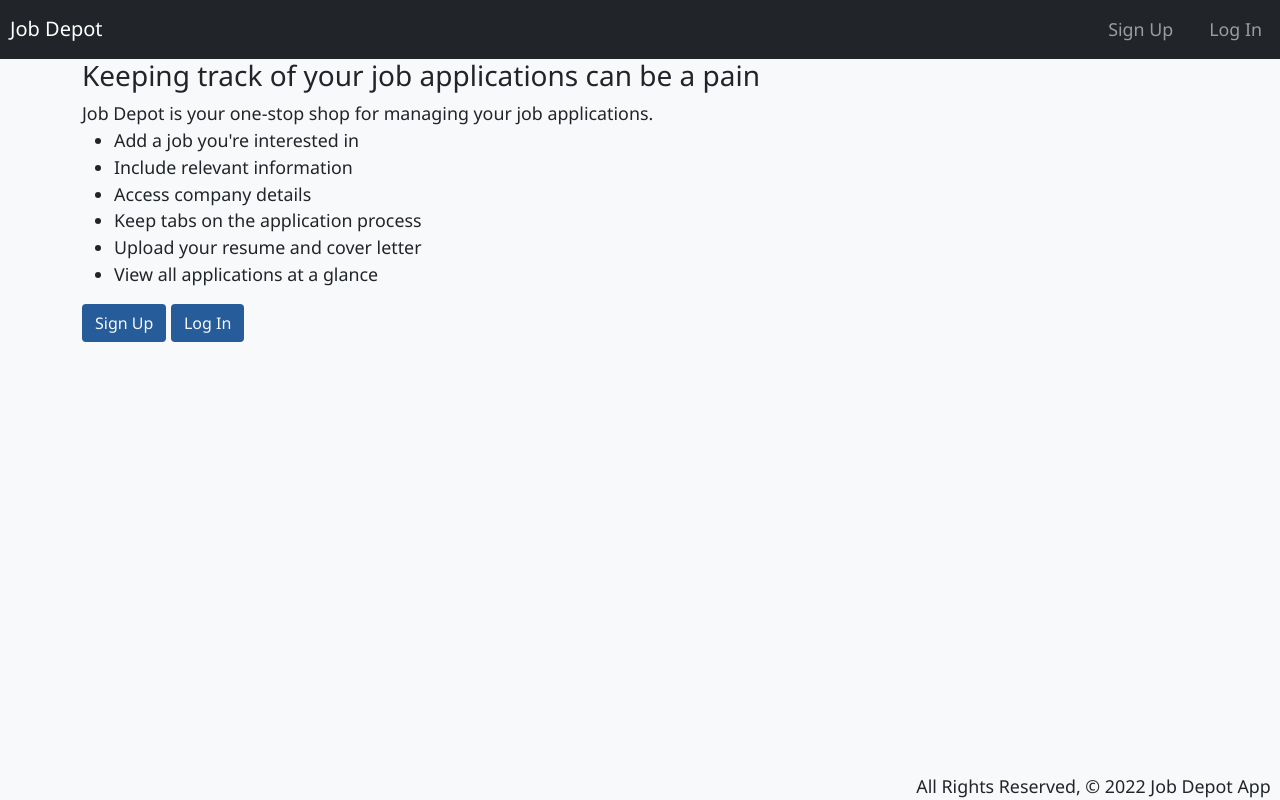
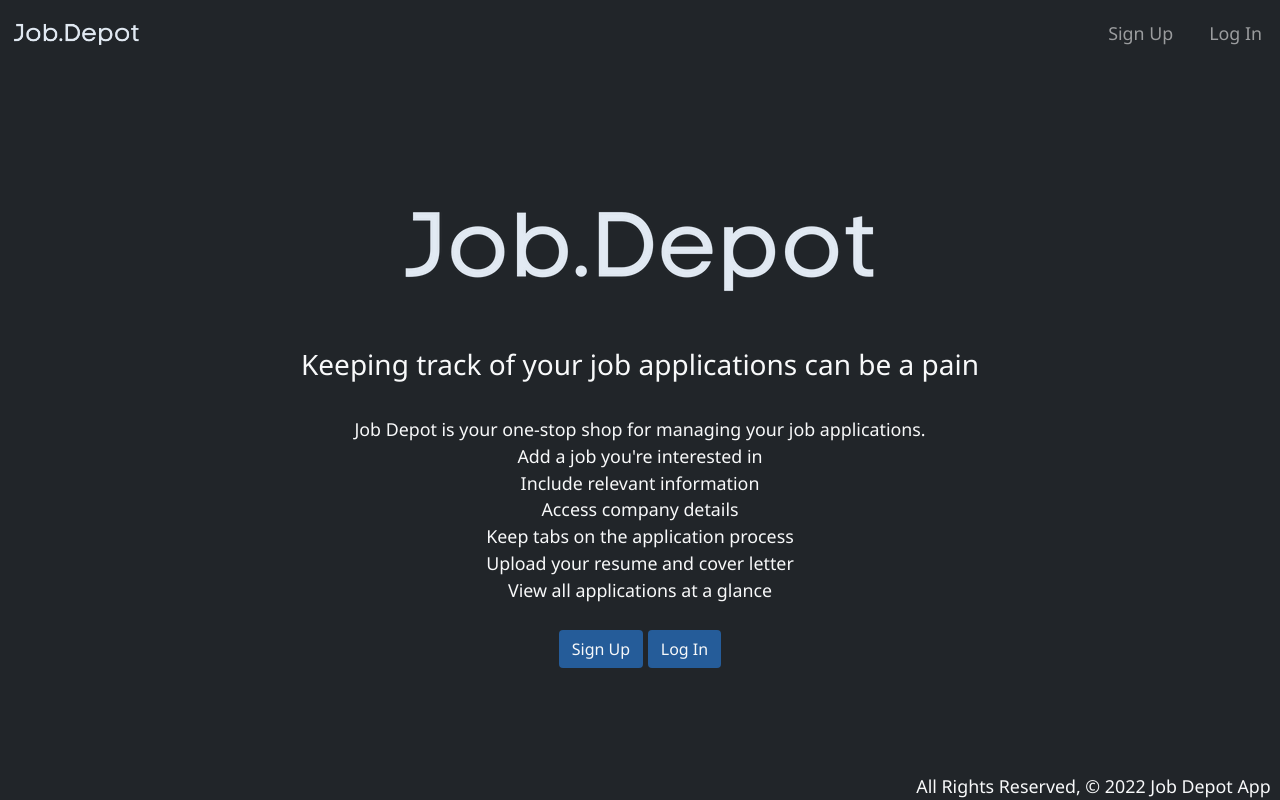
Before and after one commit to woojinv/Job-tracker, a Django app: page / in a window 1280 px wide. Run offline with Django 4.2, Linux system fonts and the light colour scheme.

Commit message:
home page

```diff
--- a/main_app/static/css/style.css
+++ b/main_app/static/css/style.css
@@ -59,8 +59,6 @@ a {
 a:hover {
   color: var(--clr-mid);
 }
-
-
 
 p {
   margin-bottom: 0;
@@ -155,3 +153,25 @@ p {
 .feature {
   color: var(--clr-feat);
 }
+
+.cover {
+  background-color: var(--clr-dark);
+  color: var(--clr-light);
+  display: flex;
+  flex-direction: column;
+  justify-content: center;
+  text-align: center;
+}
+
+ul {
+  list-style-type: none;
+}
+
+.home {
+  background-color: var(--clr-dark);
+  color: var(--clr-light);
+}
+
+#cover-logo {
+  max-width: 100%;
+}
--- a/main_app/templates/base.html
+++ b/main_app/templates/base.html
@@ -18,7 +18,9 @@
 
   <header>
     <nav class="navbar navbar-expand-md navbar-dark">
-        <a class="navbar-brand" href="/">Job Depot</a>
+      <a class="navbar-brand" href="/">
+        <img src="../static/images/logo-light.png" height="40" class="d-inline-block align-top" alt="">
+      </a>
         <button class="navbar-toggler" type="button" data-bs-toggle="collapse" data-bs-target="#navbarNav" aria-controls="navbarNav" aria-expanded="false" aria-label="Toggle navigation">
           <span class="navbar-toggler-icon"></span>
         </button>
@@ -39,7 +41,7 @@
   </header>
 
 
-  <main class="container">
+  {% comment %} <main class="container"> {% endcomment %}
     {% block content %}
     {% endblock %}
   </main>
--- a/main_app/templates/home.html
+++ b/main_app/templates/home.html
@@ -1,33 +1,88 @@
-{% extends 'base.html' %} {% block content %}
+{% load static %}
+
+<!DOCTYPE html>
+<html lang="en">
+<head>
+  <meta charset="UTF-8">
+  <meta name="viewport" content="width=device-width, initial-scale=1.0">
+  <meta http-equiv="X-UA-Compatible" content="ie=edge">
+  <title>Job Depot</title>
+  <link rel="preconnect" href="https://fonts.googleapis.com">
+<link rel="preconnect" href="https://fonts.gstatic.com" crossorigin>
+<link href="https://fonts.googleapis.com/css2?family=Noto+Sans&display=swap" rel="stylesheet">
+  <link href="https://cdn.jsdelivr.net/npm/bootstrap@5.1.3/dist/css/bootstrap.min.css" rel="stylesheet" integrity="sha384-1BmE4kWBq78iYhFldvKuhfTAU6auU8tT94WrHftjDbrCEXSU1oBoqyl2QvZ6jIW3" crossorigin="anonymous">
+  <link href="{% static 'css/style.css' %}" rel="stylesheet" type="text/css" >
+</head>
+<body class="home">
 
 
+  <header>
+    <nav class="navbar navbar-expand-md navbar-dark">
+      <a class="navbar-brand" href="/">
+        <img src="../static/images/logo-light.png" height="40" class="d-inline-block align-top" alt="">
+      </a>
+        <button class="navbar-toggler" type="button" data-bs-toggle="collapse" data-bs-target="#navbarNav" aria-controls="navbarNav" aria-expanded="false" aria-label="Toggle navigation">
+          <span class="navbar-toggler-icon"></span>
+        </button>
+
+        <div class="collapse navbar-collapse justify-content-end" id="navbarNav">
+            <ul class="navbar-nav">
+              {% if user.is_authenticated %}
+                <li class="nav-item"><a class="nav-link" href="{% url 'jobs_index' %}">My Jobs</a></li>
+                <li class="nav-item"><a class="nav-link" href="{% url 'jobs_create' %}">Add Job</a></li>
+                <li class="nav-item"><a class="nav-link" href="{% url 'logout' %}">Log Out</a></li>
+              {% else %}
+                <li class="nav-item"><a class="nav-link" href="{% url 'signup' %}">Sign Up</a></li>
+                <li class="nav-item"><a class="nav-link" href="{% url 'login' %}">Log In</a></li>
+              {% endif %}
+            </ul>
+        </div>
+    </nav>
+  </header>
+
+<main class="cover">
+    <div class="container main-page">
+
+        <img id="cover-logo" src="../static/images/logo-light.png">
+        <br><br>
+
         <h2>Keeping track of your job applications can be a pain</h2>
+        <br>
         <p>
             Job Depot is your one-stop shop for managing your job applications.
         </p>
-<ul>
-    <li>
+        <p>
             Add a job you're interested in
-    </li>
-    <li>
+        </p>
+        <p>
             Include relevant information
-    </li>
-    <li>
+        </p>
+        <p>
             Access company details
-    </li>
-    <li>
+        </p>
+        <p>
             Keep tabs on the application process
-    </li>
-    <li>
+        </p>
+        <p>
             Upload your resume and cover letter
-    </li>
-    <li>
+        </p>
+        <p>
             View all applications at a glance
-    </li>
-</ul>
+        </p>
+        <br>
+
 
         <a class="btn job-btn" href="{% url 'signup' %}">Sign Up</a>
         <a class="btn job-btn" href="{% url 'login' %}">Log In</a>
 
+    </div>
 
-{% endblock %}
+</main>
+<footer class="page-footer">
+  <div class="right">All Rights Reserved, &copy; 2022 Job Depot App &nbsp;</div>
+</footer>
+
+<script src="https://cdn.jsdelivr.net/npm/bootstrap@5.1.3/dist/js/bootstrap.bundle.min.js" integrity="sha384-ka7Sk0Gln4gmtz2MlQnikT1wXgYsOg+OMhuP+IlRH9sENBO0LRn5q+8nbTov4+1p" crossorigin="anonymous"></script>
+
+</body>
+</html>
--- a/main_app/templates/main_app/job_confirm_delete.html
+++ b/main_app/templates/main_app/job_confirm_delete.html
@@ -1,6 +1,8 @@
 {% extends 'base.html' %}
 
 {% block content %}
+
+<main class="container">
 
 {% if user.id == job.user_id %}
     <h1>Delete Job</h1>
--- a/main_app/templates/main_app/job_detail.html
+++ b/main_app/templates/main_app/job_detail.html
@@ -1,5 +1,7 @@
 {% extends 'base.html' %}
 {% block content %}
+
+<main class="container">
 
 {% if user.id == job.user_id %}
 
--- a/main_app/templates/main_app/job_form.html
+++ b/main_app/templates/main_app/job_form.html
@@ -1,6 +1,8 @@
 {% extends 'base.html' %}
 
 {% block content %}
+
+<main class="container">
 
 {% if user %}
 
--- a/main_app/templates/main_app/job_list.html
+++ b/main_app/templates/main_app/job_list.html
@@ -1,5 +1,7 @@
 {% extends 'base.html' %}
 {% block content %}
+
+<main class="container">
 
 <div class="row">
     <div class="col-8">
```
Also changed, not shown: main_app/static/images/logo-light.png (added). Lines whose indentation alone changed are shown as unchanged.
